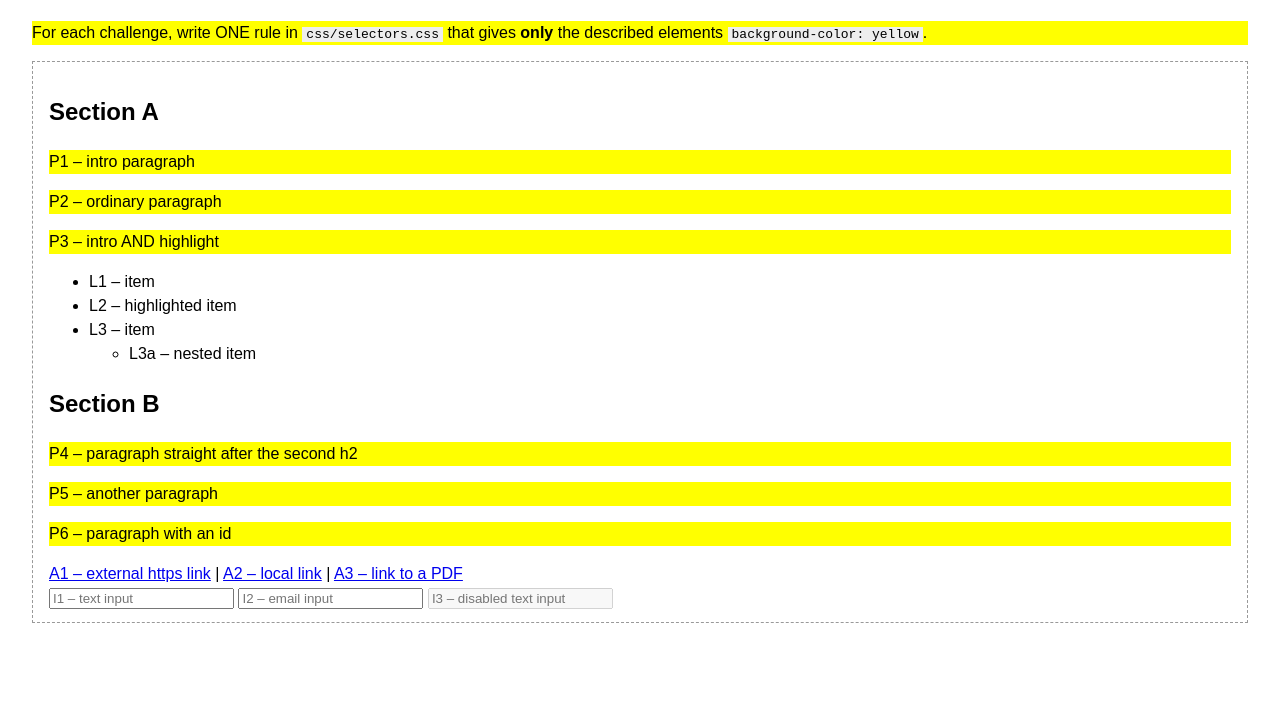
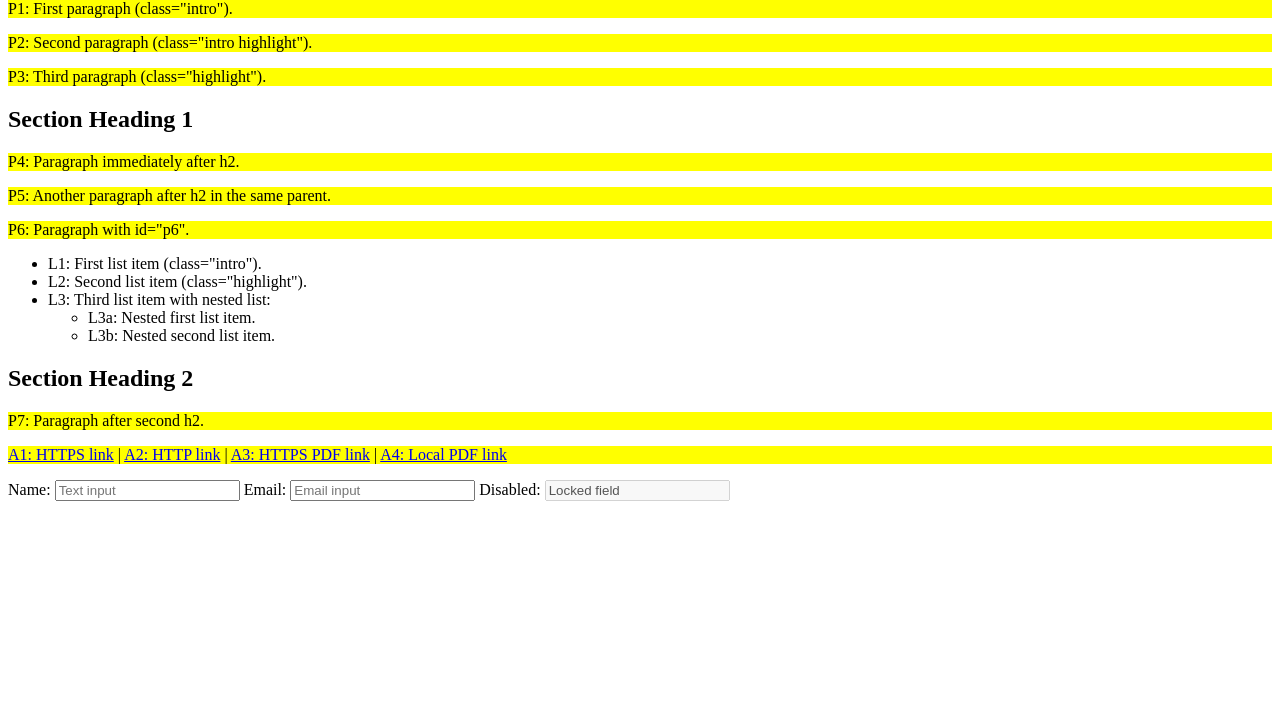
Before and after one commit to sandejohnsimba1-hub/ByteCafe-sande, a plain HTML site: page exercises/selectors.html in a window 1280 px wide. Shown: the part 80-800 px from the top of the page. Drawn offline with Linux system fonts and the light colour scheme.

Commit message:
Add clean selectors.html and finalize Byte Cafe files

```diff
--- a/css/style.css
+++ b/css/style.css
@@ -1,10 +1,8 @@
 /* =====================================================================
-   The Byte Café – Team stylesheet
-   Team members (Driver / Navigator):
-     1. John Sande                      2. N/A (Solo)
+   The Byte Café – Stylesheet
    ===================================================================== */
 
-/* ---------- PART 4: Custom properties (colours, radius) ---------- */
+/* ---------- PART 4: Custom properties ---------- */
 :root {
   --brown: #6b3e26;
   --brown-dark: #4a2917;
@@ -15,15 +13,15 @@
 }
 
 /* ---------- PART 5: Box model reset ---------- */
-/* Include padding and border inside width and height for every element */
+/* Ensure width and height include padding and border on all elements */
 *,
 *::before,
 *::after {
   box-sizing: border-box;
 }
 
-/* ---------- PART 4: Typography & colour (body, headings, links) ---------- */
-/* Set base page typography, line height, and warm cream background */
+/* ---------- PART 4: Base typography, colours, images & links ---------- */
+/* Apply page font, unitless line-height, text colour, and cream background */
 body {
   margin: 0;
   font-family: system-ui, -apple-system, "Segoe UI", Roboto, sans-serif;
@@ -33,7 +31,7 @@ body {
   background-color: var(--cream);
 }
 
-/* Style headings with a classic serif stack and cafe accent colour */
+/* Style headings with a serif font stack and brown accent */
 h1,
 h2,
 h3 {
@@ -43,17 +41,17 @@ h3 {
 }
 
 h1 {
-  font-size: 2.25rem;
+  font-size: 2.5rem;
   margin: 0 0 0.75rem;
 }
 
 h2 {
-  font-size: 1.75rem;
+  font-size: 2rem;
   text-align: center;
-  margin: 0 0 1.5rem;
+  margin: 0 0 1.75rem;
 }
 
-/* Add a subtle gold bar under every section heading */
+/* Add a gold bar below section headings */
 h2::after {
   content: "";
   display: block;
@@ -69,19 +67,19 @@ h3 {
   margin: 0.75rem 0 0.4rem;
 }
 
-/* Keep paragraphs readable and prevent wide text blocks */
+/* Constrain paragraph measure for comfortable reading */
 p {
   max-width: 65ch;
   margin-top: 0;
 }
 
-/* Keep images responsive and prevent giant unscaled SVGs */
+/* Prevent oversized images and remove inline baseline gaps */
 img {
   max-width: 100%;
   display: block;
 }
 
-/* Link states in LVHFA order with clear keyboard focus visibility */
+/* Style link states in LVHFA order while preserving focus indicators */
 :link {
   color: var(--brown);
 }
@@ -103,8 +101,8 @@ img {
   color: #000000;
 }
 
-/* ---------- PART 7 & 9: Header & Navigation (Flexbox + Sticky) ---------- */
-/* Keep header bar pinned at top with logo left and navigation right */
+/* ---------- PART 7 & 9: Header & Navigation ---------- */
+/* Sticky flex header with brand on left and nav links on right */
 .site-header {
   position: sticky;
   top: 0;
@@ -120,7 +118,7 @@ img {
   border-bottom: 3px solid var(--gold);
 }
 
-/* Align logo icon and cafe name side by side */
+/* Align logo image and title horizontally */
 .logo {
   display: flex;
   align-items: center;
@@ -136,7 +134,7 @@ img {
   object-fit: contain;
 }
 
-/* Lay out navigation items in a horizontal row */
+/* Horizontal pill-style navigation links */
 .nav-list {
   display: flex;
   align-items: center;
@@ -154,6 +152,7 @@ img {
   color: var(--cream);
   text-decoration: none;
   font-weight: 600;
+  transition: background-color 0.2s ease, color 0.2s ease;
 }
 
 .nav-list a:hover {
@@ -162,7 +161,7 @@ img {
 }
 
 /* ---------- Hero & Buttons ---------- */
-/* Style full-width hero banner with warm gradient and centered call-to-action */
+/* Warm gradient banner with centered text and primary CTA */
 .hero {
   background: linear-gradient(135deg, var(--brown-dark), var(--brown));
   color: var(--cream);
@@ -179,7 +178,7 @@ img {
   color: var(--cream);
 }
 
-/* Style primary action buttons */
+/* Gold call-to-action and submit button styling */
 .btn,
 .btn-primary {
   display: inline-block;
@@ -191,6 +190,7 @@ img {
   border-radius: var(--radius);
   border: none;
   cursor: pointer;
+  transition: background-color 0.2s ease, color 0.2s ease;
 }
 
 .btn:hover,
@@ -200,15 +200,15 @@ img {
 }
 
 /* ---------- PART 5: Main Sections ---------- */
-/* Center page sections and give comfortable vertical spacing */
+/* Center sections and keep vertical rhythm consistent */
 main > section {
   max-width: 1100px;
   margin: 0 auto;
   padding: 4rem 1.5rem;
 }
 
-/* ---------- PART 8 & 9: Cards Grid + Badge Positioning ---------- */
-/* Responsive multi-column grid for specials cards */
+/* ---------- PART 8 & 9: Specials Grid, Cards & NEW Badge ---------- */
+/* Responsive multi-column card grid */
 .card-list {
   display: grid;
   grid-template-columns: repeat(auto-fit, minmax(260px, 1fr));
@@ -216,7 +216,7 @@ main > section {
   align-items: stretch;
 }
 
-/* Card container with flex column so prices align at the bottom */
+/* Column flex card so prices sit aligned at the bottom */
 .card {
   position: relative;
   display: flex;
@@ -235,7 +235,7 @@ main > section {
   border-radius: calc(var(--radius) - 2px);
 }
 
-/* Push card price to the bottom regardless of description length */
+/* Pin price to the bottom edge of each card */
 .card .price {
   margin-top: auto;
   padding-top: 0.75rem;
@@ -243,7 +243,7 @@ main > section {
   color: var(--brown-dark);
 }
 
-/* Angled NEW badge anchored to the top-right corner of its card */
+/* Angled badge anchored to the top-right corner of the first card */
 .badge {
   position: absolute;
   top: -0.5rem;
@@ -261,7 +261,7 @@ main > section {
 }
 
 /* ---------- PART 6: Lists & Menu Table ---------- */
-/* Roman numeral event list with styled markers */
+/* Uppercase Roman numerals for scheduled events */
 .event-list {
   list-style-type: upper-roman;
   padding-left: 1.75rem;
@@ -272,7 +272,7 @@ main > section {
   font-weight: 700;
 }
 
-/* Feature list with square markers and dashed dividers between items */
+/* Square markers inside with dashed dividers between subsequent items */
 .feature-list {
   list-style-type: square;
   list-style-position: inside;
@@ -285,7 +285,7 @@ main > section {
   margin-top: 0.5rem;
 }
 
-/* Menu table styling with header row, zebra striping, and aligned columns */
+/* Styled menu table with zebra rows, hover highlight, and right-aligned prices */
 table {
   width: 100%;
   border-collapse: collapse;
@@ -331,8 +331,8 @@ caption {
   padding-top: 0.6rem;
 }
 
-/* ---------- PART 8: Booking Form (Grid) ---------- */
-/* Two-column booking form layout with right-aligned labels */
+/* ---------- PART 8: Booking Form ---------- */
+/* Two-column form grid with right-aligned labels */
 .booking-form {
   display: grid;
   grid-template-columns: 1fr 2fr;
@@ -382,7 +382,6 @@ caption {
 }
 
 /* ---------- Footer ---------- */
-/* Dark brown footer bar at bottom of page */
 footer {
   text-align: center;
   padding: 1.5rem 2rem;
@@ -397,7 +396,6 @@ footer p {
 }
 
 /* ---------- PART 10: Responsive Design (<= 640px) ---------- */
-/* Stack header, simplify booking form, and hide table description on small screens */
 @media (max-width: 640px) {
   .site-header {
     position: static;
@@ -433,19 +431,13 @@ footer p {
   }
 }
 
-/* ---------- Extensions: Dark Theme, Transitions & Print ---------- */
+/* ---------- Optional Dark Theme & Print ---------- */
 body.dark {
   --cream: #1b1410;
   --brown: #9c5a35;
   --brown-dark: #120b07;
   --gold: hsl(42 86% 63%);
   --text: #f5ede3;
-}
-
-.btn,
-.btn-primary,
-.nav-list a {
-  transition: background-color 0.2s ease, color 0.2s ease;
 }
 
 @media print {
--- a/exercises/css/selectors.css
+++ b/exercises/css/selectors.css
@@ -1,8 +1,6 @@
 /* =====================================================================
    Part 2 – The Selector Gym
-   Write one rule per challenge (S1–S14) giving matching elements:
-     background-color: yellow;
-   Test one challenge at a time by uncommenting it.
+   Uncomment one rule at a time to test S1–S14.
    ===================================================================== */
 
 /* S1: All paragraphs */
--- a/exercises/css/three-ways.css
+++ b/exercises/css/three-ways.css
@@ -1,4 +1,4 @@
-/* Part 1 – Three Ways to Add CSS (starting stylesheet) */
+/* Part 1 – Three Ways to Add CSS */
 p {
   color: blue;
 }
--- a/exercises/selectors.html
+++ b/exercises/selectors.html
@@ -2,47 +2,53 @@
 <html lang="en">
 <head>
   <meta charset="UTF-8">
-  <title>Part 2 – Selector Gym</title>
-  <style>
-    /* Helper styles – do not change */
-    body { font-family: Arial, sans-serif; margin: 2rem; line-height: 1.5; }
-    .box { border: 1px dashed #999; padding: 0.75rem 1rem; margin: 1rem 0; }
-    code { background: #eee; padding: 0 4px; }
-  </style>
-  <!-- Write YOUR answers in css/selectors.css -->
+  <meta name="viewport" content="width=device-width, initial-scale=1.0">
+  <title>Part 2 – The Selector Gym</title>
   <link rel="stylesheet" href="css/selectors.css">
 </head>
 <body>
-  <h1>Selector Gym</h1>
-  <p>For each challenge, write ONE rule in <code>css/selectors.css</code> that gives
-     <strong>only</strong> the described elements <code>background-color: yellow</code>.</p>
+  <h1>The Selector Gym</h1>
 
-  <div class="box" id="gym">
-    <h2>Section A</h2>
-    <p class="intro">P1 – intro paragraph</p>
-    <p>P2 – ordinary paragraph</p>
-    <p class="intro highlight">P3 – intro AND highlight</p>
+  <p class="intro">P1: First paragraph (class="intro").</p>
+  <p class="intro highlight">P2: Second paragraph (class="intro highlight").</p>
+  <p class="highlight">P3: Third paragraph (class="highlight").</p>
+
+  <h2>Section Heading 1</h2>
+  <p>P4: Paragraph immediately after h2.</p>
+  <p>P5: Another paragraph after h2 in the same parent.</p>
+  <p id="p6">P6: Paragraph with id="p6".</p>
+
   <ul>
-      <li>L1 – item</li>
-      <li class="highlight">L2 – highlighted item</li>
-      <li>L3 – item
+    <li class="intro">L1: First list item (class="intro").</li>
+    <li class="highlight">L2: Second list item (class="highlight").</li>
+    <li>
+      L3: Third list item with nested list:
       <ul>
-          <li>L3a – nested item</li>
+        <li>L3a: Nested first list item.</li>
+        <li>L3b: Nested second list item.</li>
       </ul>
     </li>
   </ul>
-    <h2>Section B</h2>
-    <p>P4 – paragraph straight after the second h2</p>
-    <p>P5 – another paragraph</p>
-    <p id="special">P6 – paragraph with an id</p>
-    <a href="https://developer.mozilla.org">A1 – external https link</a> |
-    <a href="contact.html">A2 – local link</a> |
-    <a href="guide.pdf">A3 – link to a PDF</a>
+
+  <h2>Section Heading 2</h2>
+  <p>P7: Paragraph after second h2.</p>
+
+  <p>
+    <a href="https://example.com">A1: HTTPS link</a> |
+    <a href="http://example.com">A2: HTTP link</a> |
+    <a href="https://example.com/guide.pdf">A3: HTTPS PDF link</a> |
+    <a href="notes.pdf">A4: Local PDF link</a>
+  </p>
+
   <form>
-      <input type="text" placeholder="I1 – text input">
-      <input type="email" placeholder="I2 – email input">
-      <input type="text" placeholder="I3 – disabled text input" disabled>
+    <label for="name-input">Name:</label>
+    <input id="name-input" type="text" placeholder="Text input">
+
+    <label for="email-input">Email:</label>
+    <input id="email-input" type="email" placeholder="Email input">
+
+    <label for="disabled-input">Disabled:</label>
+    <input id="disabled-input" type="text" value="Locked field" disabled>
   </form>
-  </div>
 </body>
 </html>
```
Lines whose indentation alone changed are shown as unchanged.
